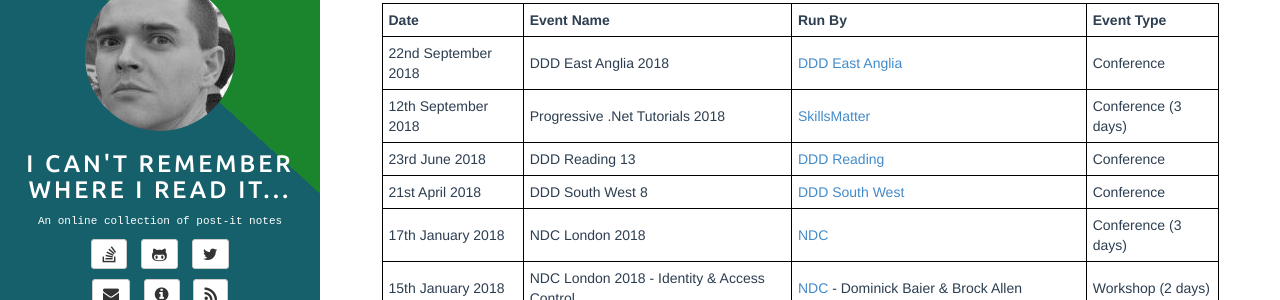
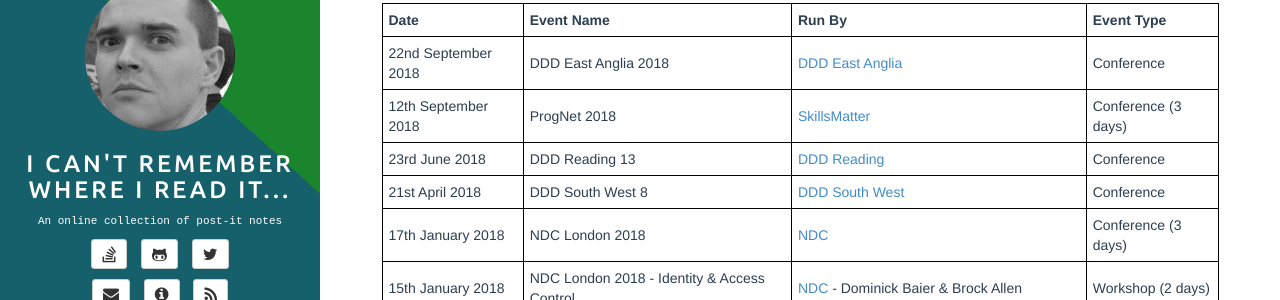
Before and after one commit to adrianbanks/adrianbanks.github.io, a Jekyll site: the page built from training.md, in a window 1280 px wide and 900 px high. Shown: the part 147-447 px from the top of the window. Built offline with Jekyll 4.4.1, drawn with Linux system fonts in a browser that asks for light colours.

Commit message:
Rename Progressive .Net to ProgNet

```diff
--- a/training.md
+++ b/training.md
@@ -8,7 +8,7 @@ These are the training courses and conferences that I have attended over the yea
 | **Date**            | **Event Name**                                     | **Run By**                                               | **Event Type**      |
 | ------------------- | -------------------------------------------------- | -------------------------------------------------------- | ------------------- |
 | 22nd September 2018 | DDD East Anglia 2018                               | [DDD East Anglia][8]                                     | Conference          |
-| 12th September 2018 | Progressive .Net Tutorials 2018                    | [SkillsMatter][6]                                        | Conference (3 days) |
+| 12th September 2018 | ProgNet 2018                                       | [SkillsMatter][6]                                        | Conference (3 days) |
 | 23rd June 2018      | DDD Reading 13                                     | [DDD Reading][1]                                         | Conference          |
 | 21st April 2018     | DDD South West 8                                   | [DDD South West][2]                                      | Conference          |
 | 17th January 2018   | NDC London 2018                                    | [NDC][9]                                                 | Conference (3 days) |
```
